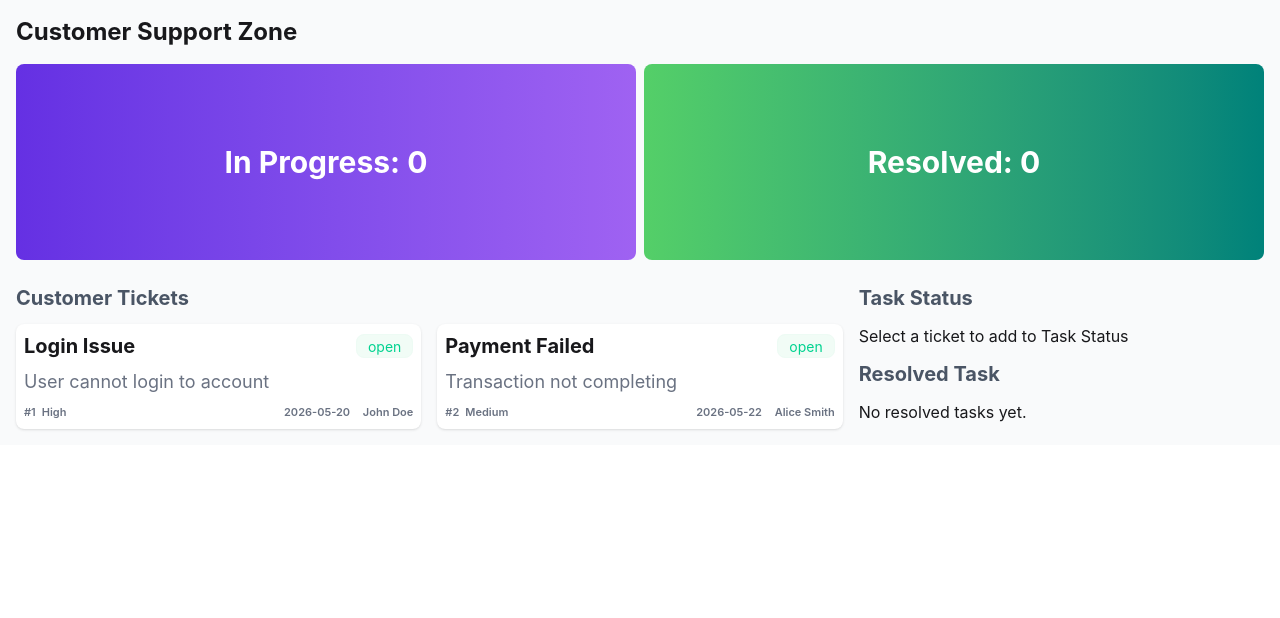
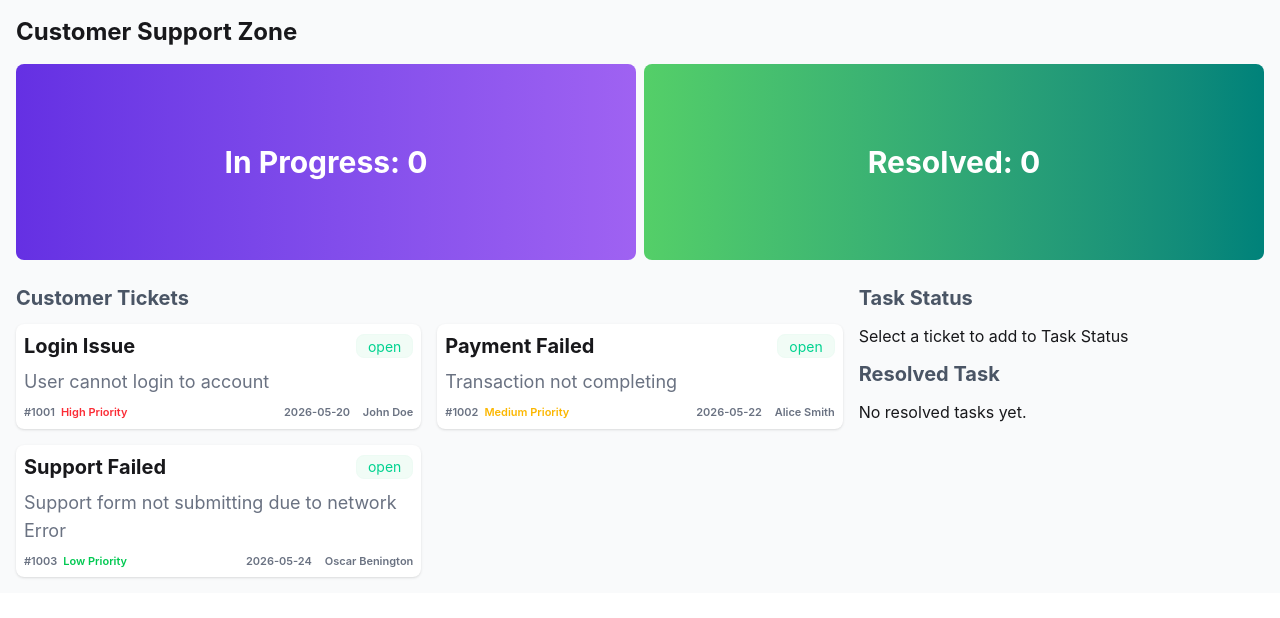
Before and after one commit to mrinmoy-765/TicketSystem, a React (Vite) app: page / in a window 1280 px wide. Shown: the top 618 px of the page. Built offline with nearby package versions, Linux system fonts and the light colour scheme.

Commit message:
priority style

```diff
--- a/src/components/TicketCard.jsx
+++ b/src/components/TicketCard.jsx
@@ -2,6 +2,21 @@ const TicketCard = ({ ticket, onAdd }) => {
   const style1 = "badge badge-soft badge-success";
   const style2 = "badge badge-outline badge-warning";
   const statusClass = ticket.status === "open" ? style1 : style2;
+
+  const value1 = "text-red-500";
+  const value2 = "text-warning";
+  const value3 = "text-green-500";
+  const defaultValue = "text-black";
+
+  const priorityStyle =
+    ticket.priority === "High Priority"
+      ? value1
+      : ticket.priority === "Medium Priority"
+        ? value2
+        : ticket.priority === "Low Priority"
+          ? value3
+          : defaultValue;
+
   return (
     <div
       className="card w-auto bg-base-100 card-xs shadow-sm cursor-pointer"
@@ -16,7 +31,7 @@ const TicketCard = ({ ticket, onAdd }) => {
         <div className="flex justify-between items-center text-gray-500 text-md font-semibold">
           <div className="space-x-1.5">
             <span>#{ticket.id}</span>
-            <span>{ticket.priority}</span>
+            <span className={priorityStyle}>{ticket.priority}</span>
           </div>
           <div className="space-x-2.5">
             <span>{ticket.createdAt}</span>
--- a/src/data/tickets.js
+++ b/src/data/tickets.js
@@ -1,21 +1,30 @@
 const tickets = [
   {
-    id: 1,
+    id: 1001,
     title: "Login Issue",
     description: "User cannot login to account",
     customer: "John Doe",
-    priority: "High",
+    priority: "High Priority",
     status: "open",
     createdAt: "2026-05-20",
   },
   {
-    id: 2,
+    id: 1002,
     title: "Payment Failed",
     description: "Transaction not completing",
     customer: "Alice Smith",
-    priority: "Medium",
+    priority: "Medium Priority",
     status: "open",
     createdAt: "2026-05-22",
+  },
+  {
+    id: 1003,
+    title: "Support Failed",
+    description: "Support form not submitting due to network Error",
+    customer: "Oscar Benington",
+    priority: "Low Priority",
+    status: "open",
+    createdAt: "2026-05-24",
   },
 ];
 
```
